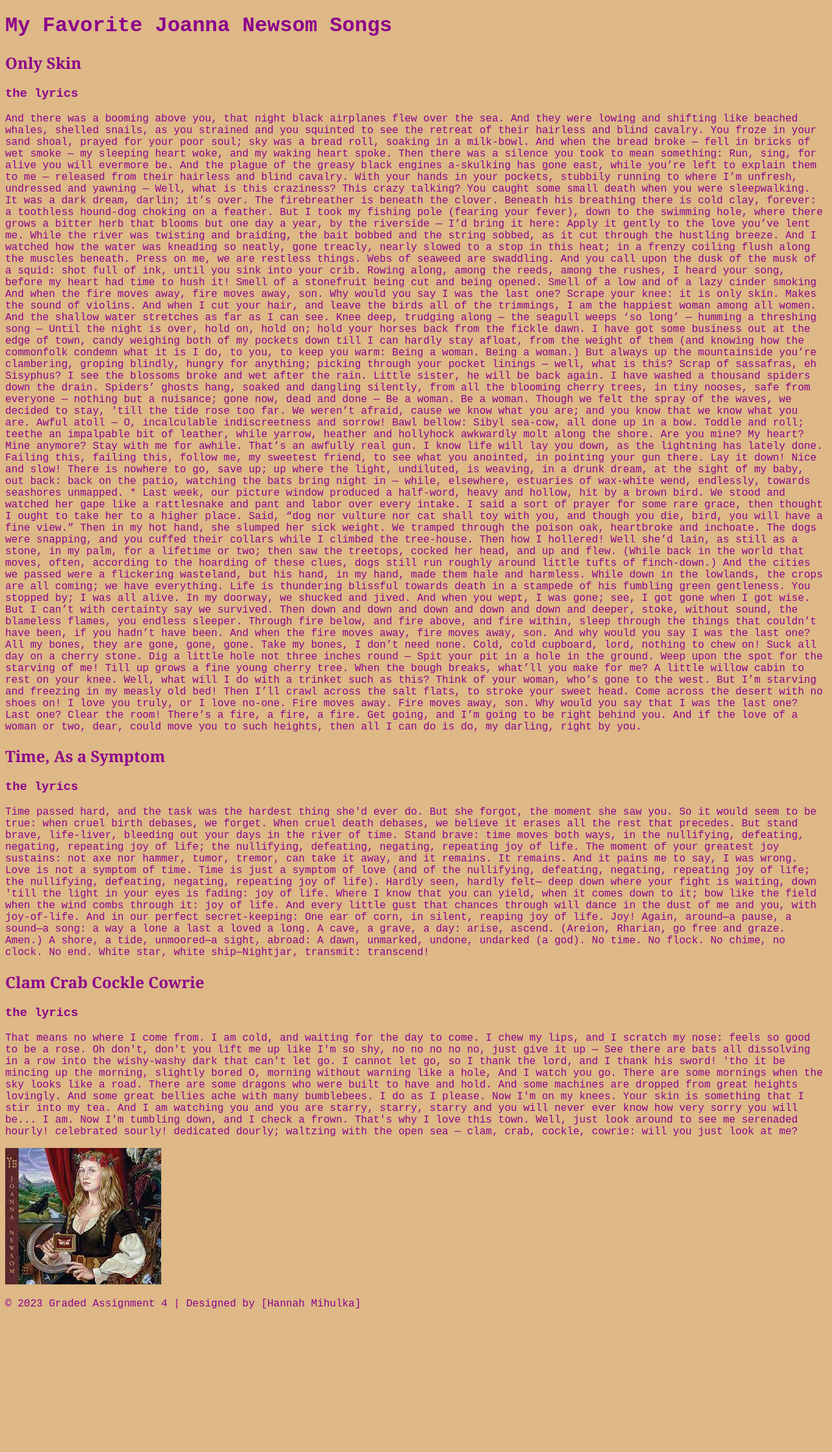
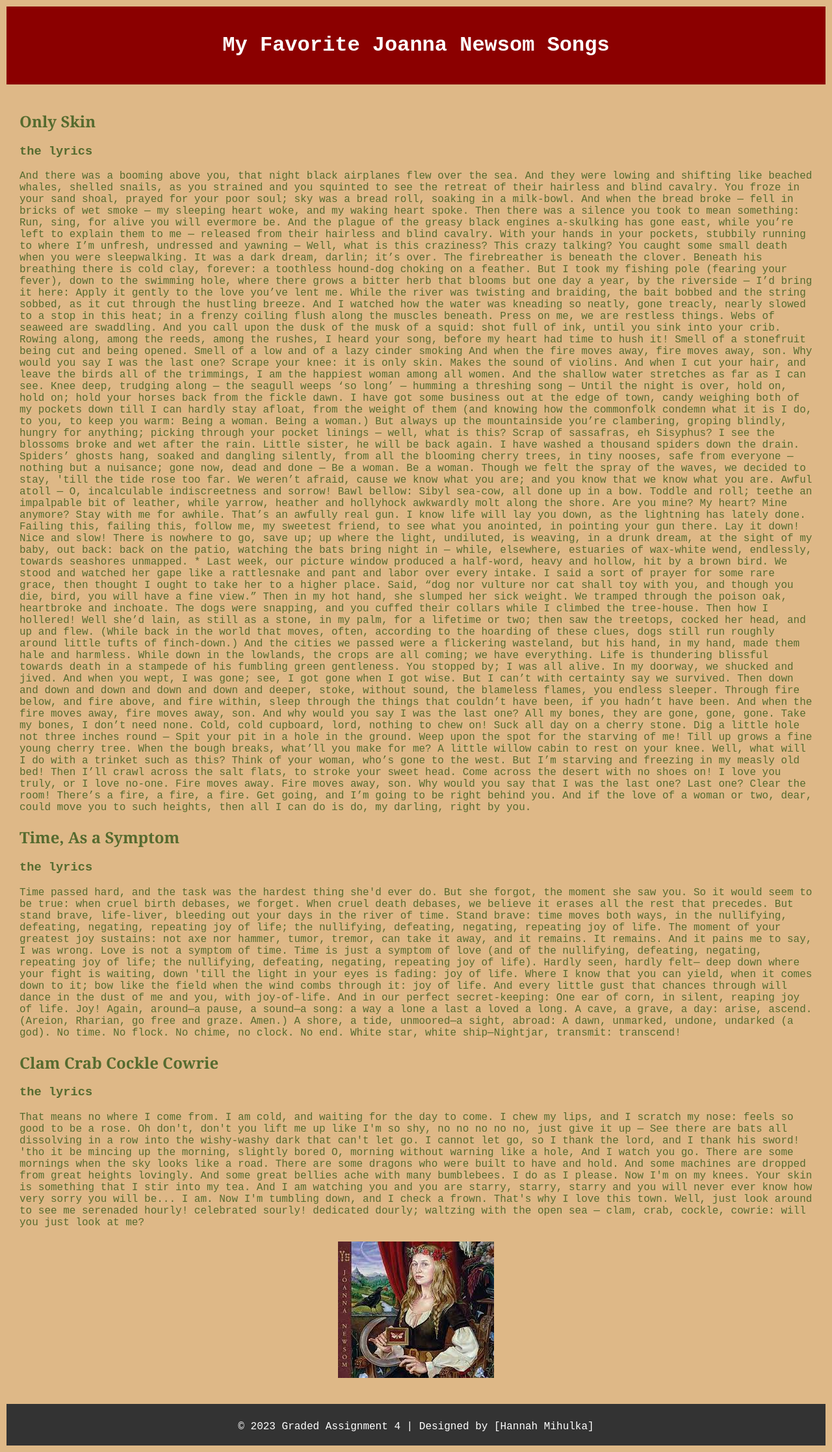
Before and after one commit to LaunchCodeAllhubs/js-assignment-4-html-me-something-hannahmihulka, a website: page index.html in a window 1280 px wide. Shown: the whole page at 65% size. Before the commit the page ends 2032 px from the top, so only its background shows below. Drawn offline with Linux system fonts and the light colour scheme.

Commit message:
changed margins/font color/header color

```diff
--- a/styles.css
+++ b/styles.css
@@ -2,10 +2,65 @@
 
 body {
     font-family: Courier New, monospace;
-    color:#8b008b;
+    color: #556b2f;
     background-color: #deb887;
+    margin: 0; /* Remove default margin */
+    padding: 10px; /* Add padding to the body */
 }
+
+
+header {
+    text-align: center;
+    padding: 20px;
+    background-color: #8b0000;
+    color: #fff;
+}
+
+
+main {
+    padding: 20px;
+}
+
+section {
+    margin-bottom: 20px;
+}
+
 
 h2 {
     font-family: Georgia, serif;
+    margin-bottom: 10px;
 }
+
+
+p {
+    margin-bottom: 10px;
+}
+
+
+img {
+    display: block;
+    margin: 0 auto;
+    max-width: 100%;
+}
+
+
+footer {
+    text-align: center;
+    padding: 10px;
+    background-color: #333;
+    color: #fff;
+}
+
+
+.important {
+    font-weight: bold;
+    color: #ff0000;
+    padding: 5px;
+    border: 1px solid #ff0000;
+}
+
+#special-section {
+    border: 1px solid #ccc;
+    padding: 20px;
+    background-color: #f0f0f0;
+}
```
